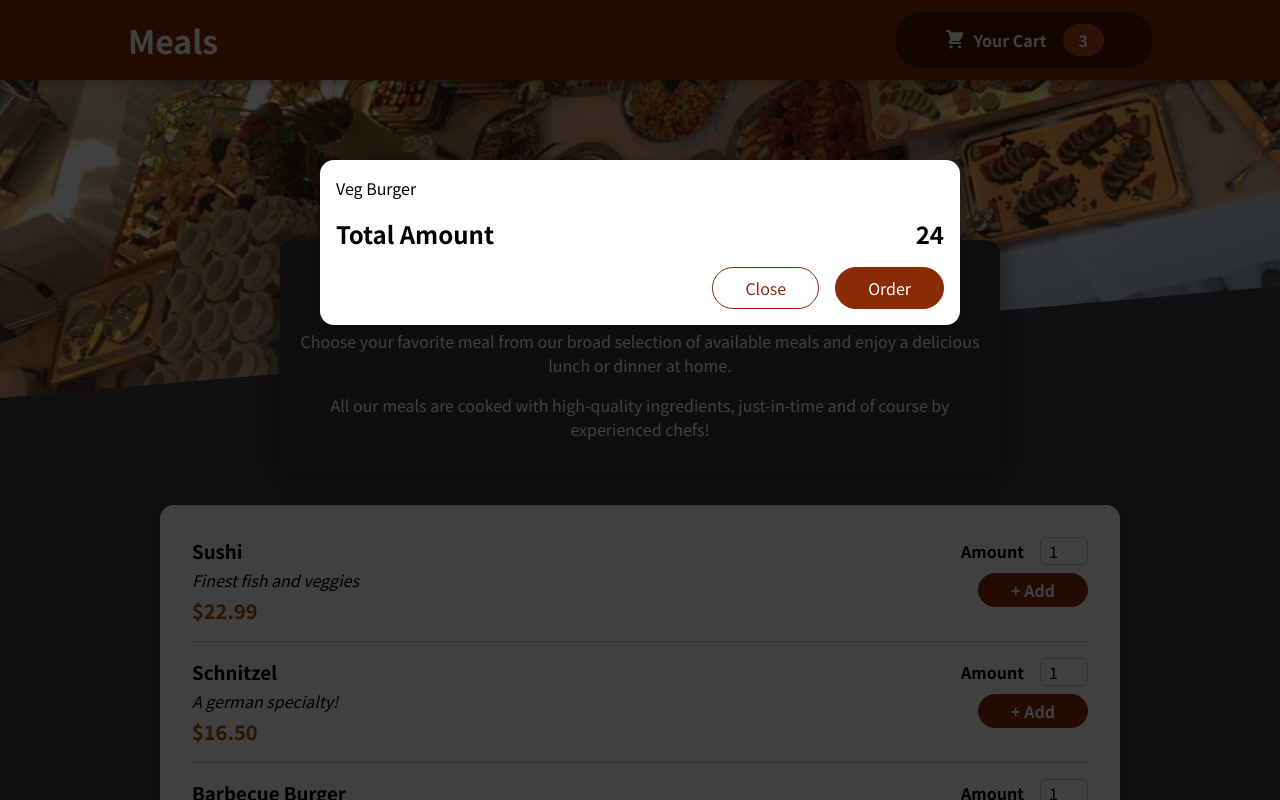
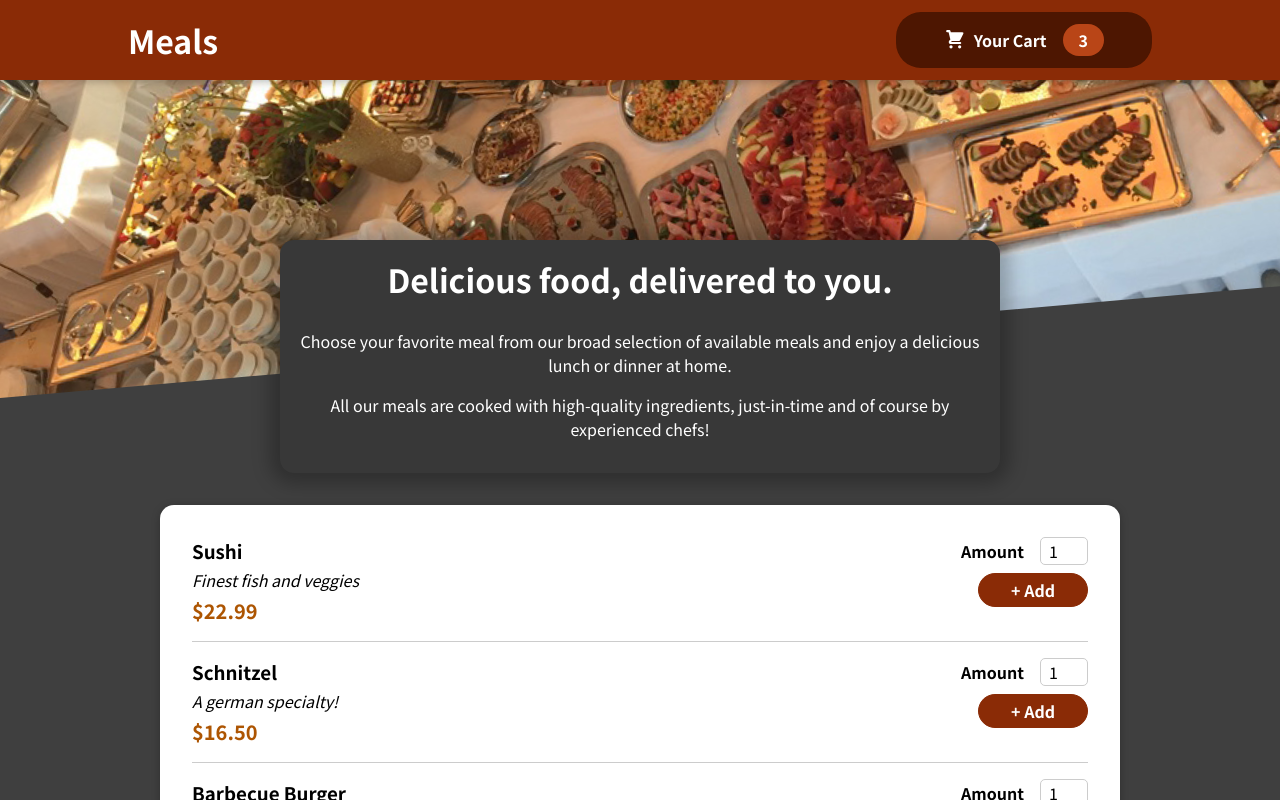
Before and after one commit to ZarifHosen/Food-app-with-React, a React (Create React App) app: page / in a window 1280 px wide. Shown: the top 800 px of the page. Built offline with nearby package versions, Linux system fonts and the light colour scheme.

Commit message:
props drilling for adding functionality to modal

```diff
--- a/src/App.js
+++ b/src/App.js
@@ -1,13 +1,24 @@
 import React from "react";
+import { useState } from "react";
 import Cart from "./components/Cart/Cart";
 import Header from "./components/Layout/Header";
 import Meals from "./components/Meals/Meals";
 
 function App() {
+  const [cartIsShown, setCartIsShown] = useState(false);
+
+  const showCartHandler = () => {
+    setCartIsShown(true);
+  }
+
+  const hideCartHandler = () => {
+    setCartIsShown(false);
+  }
+
   return (
     <>
-      <Cart />
-      <Header />
+      {cartIsShown && <Cart onClose={hideCartHandler} />}
+      <Header onShowCart={showCartHandler} />
       <main>
         <Meals />
       </main>
--- a/src/components/Cart/Cart.js
+++ b/src/components/Cart/Cart.js
@@ -6,14 +6,14 @@
         id: 'c1',
         name: 'Veg Burger', amount: 2, price: 12
     }].map((item) => <li>{item.name}</li>)}</ul>;
-    return <Modal>
+    return <Modal onClose={props.onClose}>
         {cartItems}
         <div className={classes.total}>
             <span>Total Amount</span>
             <span>24</span>
         </div>
         <div className={classes.actions}>
-            <button className={classes['button--alt']}>Close</button>
+            <button className={classes['button--alt']} onClick={props.onClose}>Close</button>
             <button className={classes.button}>Order</button>
         </div>
     </Modal>
--- a/src/components/Layout/Header.js
+++ b/src/components/Layout/Header.js
@@ -6,7 +6,7 @@
     return <>
         <header className={classes.header}>
             <h1>Meals</h1>
-            <HeaderCardButton />
+            <HeaderCardButton onClick={props.onShowCart} />
         </header>
         <div className={classes['main-image']}>
             <img src={mealsImage} alt="A fine dine with foods." />
--- a/src/components/Layout/HeaderCardButton.js
+++ b/src/components/Layout/HeaderCardButton.js
@@ -2,7 +2,7 @@
 import classes from "./HeaderCardButton.module.css";
 
 const HeaderCardButton = props => {
-    return <button className={classes.button}>
+    return <button className={classes.button} onClick={props.onClick}>
         <span className={classes.icon}>
             <CartIcon />
         </span >
--- a/src/components/UI/Modal.js
+++ b/src/components/UI/Modal.js
@@ -2,7 +2,7 @@
 import classes from './Modal.module.css';
 
 const Backdrop = props => {
-    return <div className={classes.backdrop} />;
+    return <div className={classes.backdrop} onClick={props.onClose} />;
 };
 
 const ModalOverlay = props => {
@@ -16,7 +16,7 @@
 const Modal = props => {
     return (
         <>
-            {ReactDOM.createPortal(<Backdrop />, portalElement)}
+            {ReactDOM.createPortal(<Backdrop onClose={props.onClose} />, portalElement)}
             {ReactDOM.createPortal(<ModalOverlay>{props.children}</ModalOverlay >, portalElement)}
         </>
     )
```
